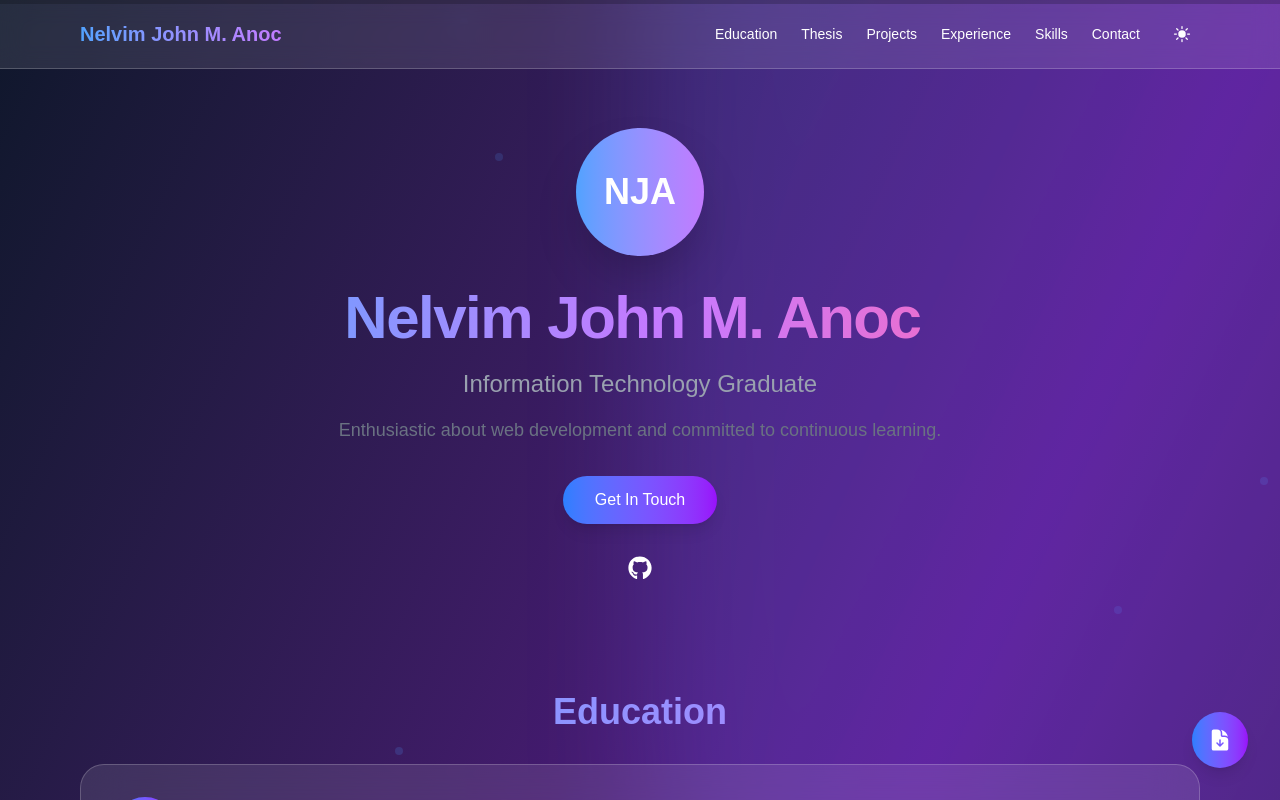
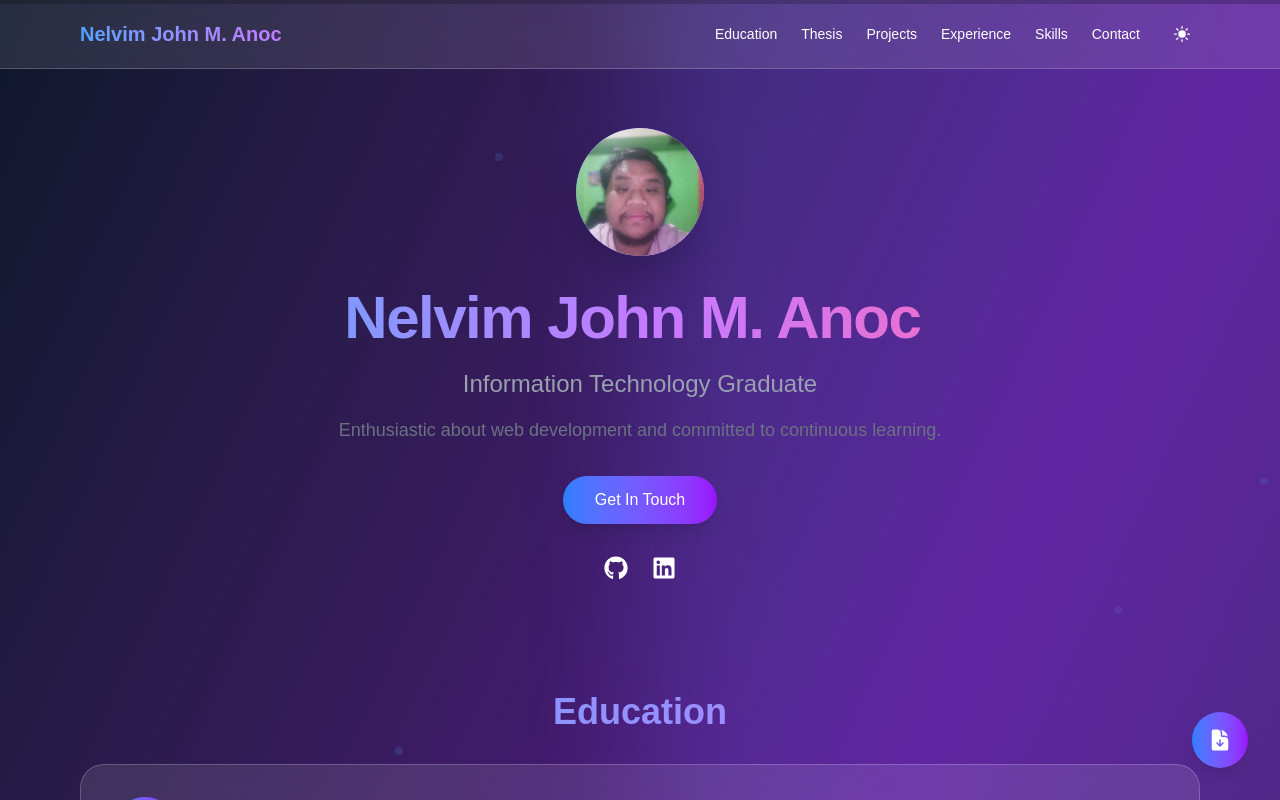
Before and after one commit to StinkyJeans/my-portfolio, a Next.js app: page / in a window 1280 px wide. Shown: the top 800 px of the page. Built offline with nearby package versions, Linux system fonts and the light colour scheme.

Commit message:
added PFP and linkedin

```diff
--- a/app/page.js
+++ b/app/page.js
@@ -203,8 +203,12 @@ export default function Portfolio() {
       <section className="relative pt-32 pb-16 text-center">
         <div className="max-w-4xl mx-auto px-4">
           <div className={`transition-all duration-1000 ${isLoaded ? 'opacity-100 translate-y-0' : 'opacity-0 translate-y-10'}`}>
-            <div className="w-32 h-32 mx-auto mb-8 bg-gradient-to-r from-blue-400 to-purple-400 rounded-full flex items-center justify-center text-4xl font-bold shadow-2xl">
-              NJA
+            <div className="w-32 h-32 mx-auto mb-8 bg-gradient-to-r from-blue-400 to-purple-400 rounded-full flex items-center justify-center shadow-2xl overflow-hidden">
+              <img
+                src="/images/pfp linkedin.png"
+                alt="Profile Picture"
+                className="w-full h-full object-cover rounded-full"
+              />
             </div>
             <h2 className="text-5xl md:text-6xl font-extrabold tracking-tight mb-4 bg-gradient-to-r from-blue-400 via-purple-400 to-pink-400 bg-clip-text text-transparent min-h-[4rem]">
              {typedText}
@@ -223,8 +227,11 @@ export default function Portfolio() {
              </button>
             </div>
            <div className="flex justify-center gap-6">
-              <a href="#" className="text-2xl hover:text-blue-400 transition-colors duration-300 hover:scale-125 transform">
+             <a href="https://github.com/StinkyJeans" className="text-2xl hover:text-blue-400 transition-colors duration-300 hover:scale-125 transform">
                <FaGithub />
+             </a>
+             <a href="https://www.linkedin.com/in/nelvim-john-anoc-6762a0374/" className="text-2xl hover:text-blue-400 transition-colors duration-300 hover:scale-125 transform">
+                <FaLinkedin />
               </a>
            </div>
          </div>
```
Also changed, not shown: public/images/pfp linkedin.png (added). Lines whose indentation alone changed are shown as unchanged.
